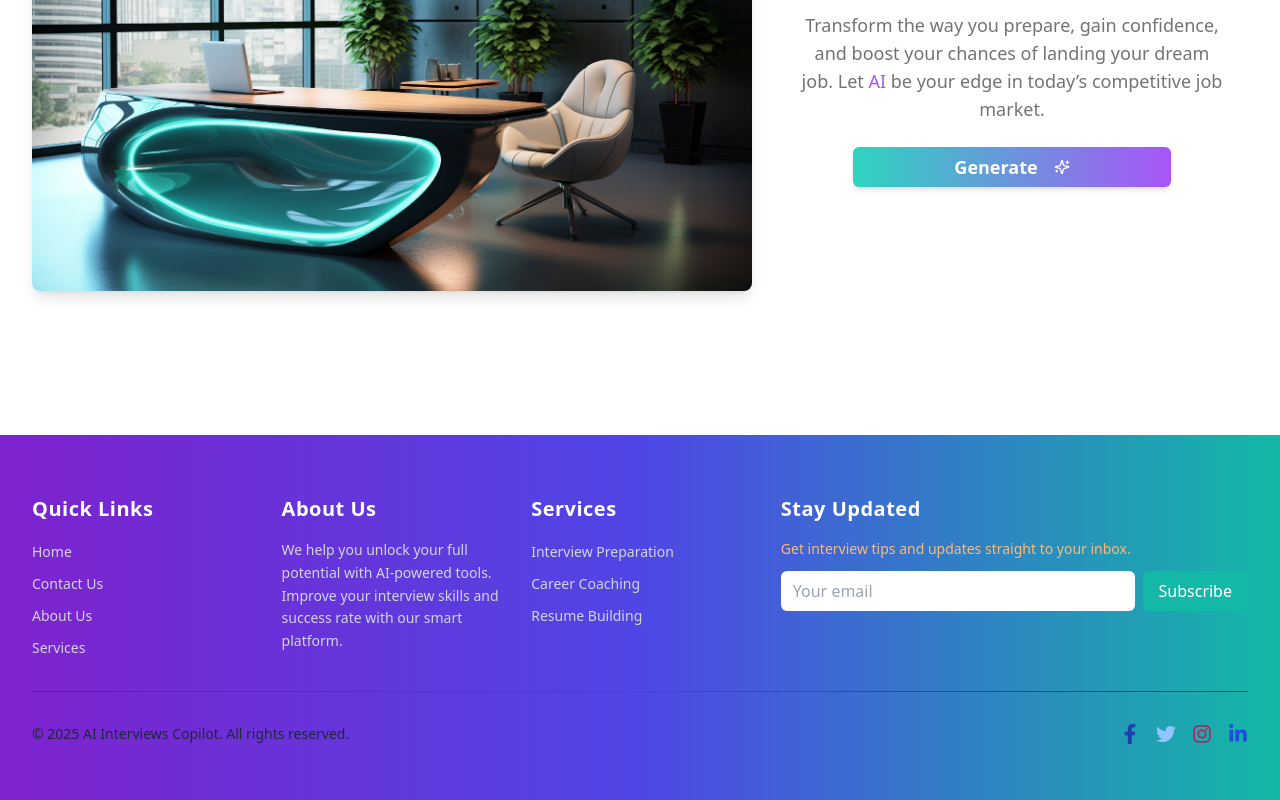
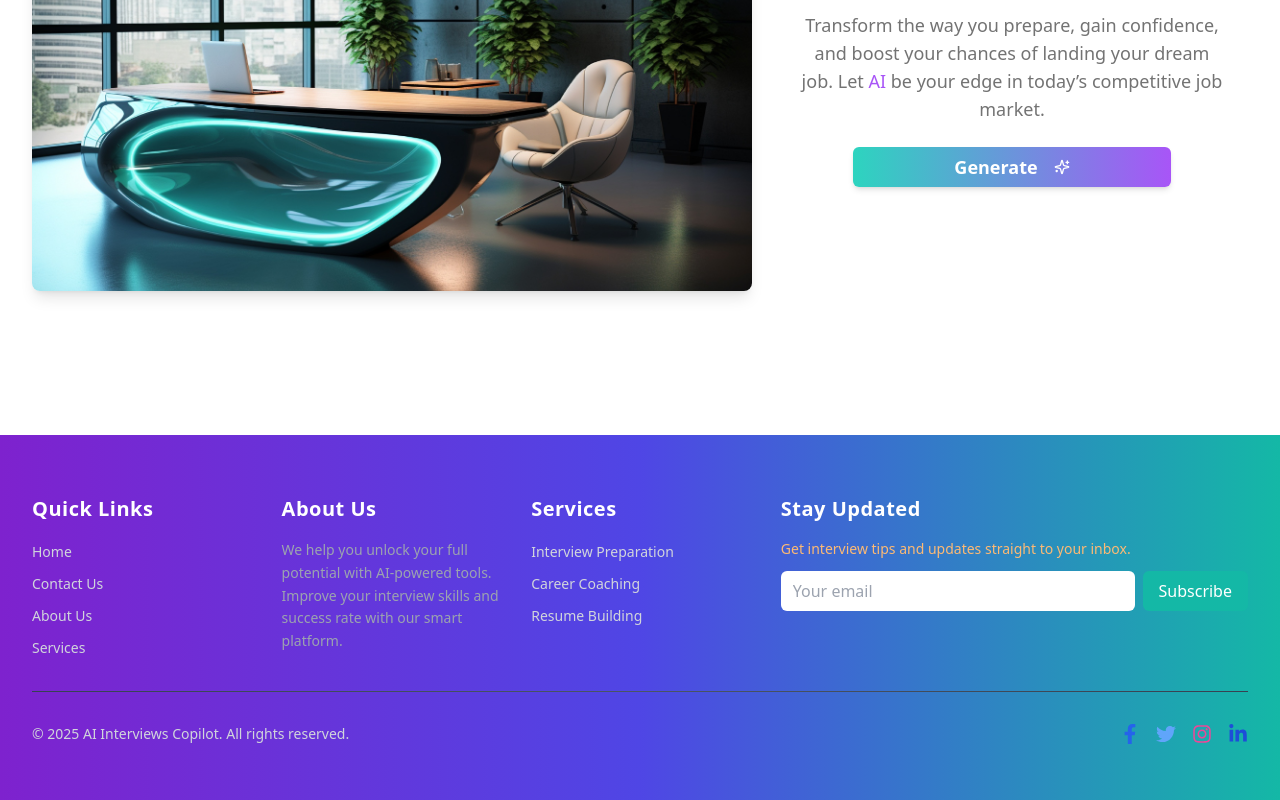
Before and after one commit to Aryankadyan/MockWise, a React (Vite) app: page / in a window 1280 px wide. Shown: the part 1844-2644 px from the top of the page. Built offline with nearby package versions, Linux system fonts and the light colour scheme; no server answers.

Commit message:
footer section modification

```diff
--- a/src/components/Footer.tsx
+++ b/src/components/Footer.tsx
@@ -61,7 +61,7 @@ export const Footer = () => {
           {/* About Us */}
           <div>
             <h3 className="font-semibold text-xl text-white tracking-wide mb-4">About Us</h3>
-            <p className="leading-relaxed text-sm text-gray-300">
+            <p className="leading-relaxed text-sm text-gray-400">
               We help you unlock your full potential with AI-powered tools. Improve your interview skills and success rate with our smart platform.
             </p>
           </div>
@@ -70,9 +70,9 @@ export const Footer = () => {
           <div>
             <h3 className="font-semibold text-xl text-white tracking-wide mb-4">Services</h3>
             <ul className="space-y-2">
-              <li><FooterLink to="/services/interview-prep">Interview Preparation</FooterLink></li>
-              <li><FooterLink to="/services/career-coaching">Career Coaching</FooterLink></li>
-              <li><FooterLink to="/services/resume-building">Resume Building</FooterLink></li>
+              <FooterLink to="/services/interview-prep">Interview Preparation</FooterLink>
+              <FooterLink to="/services/career-coaching">Career Coaching</FooterLink>
+              <FooterLink to="/services/resume-building">Resume Building</FooterLink>
             </ul>
           </div>
 
@@ -97,12 +97,12 @@ export const Footer = () => {
         <div className="h-px w-full bg-gradient-to-r from-gray-700 via-gray-600 to-gray-700 my-8" />
 
         {/* Bottom Row */}
-        <div className="flex flex-col md:flex-row justify-between items-center gap-4 text-sm text-gray-800">
+        <div className="flex flex-col md:flex-row justify-between items-center gap-4 text-sm text-gray-300">
           <p>&copy; {new Date().getFullYear()} AI Interviews Copilot. All rights reserved.</p>
           <div className="flex gap-4">
-            <SocialLink href="https://facebook.com" icon={<FaFacebookF size={20} />} hoverColor="text-blue-800" />
-            <SocialLink href="https://twitter.com" icon={<FaTwitter size={20} />} hoverColor="text-blue-300" />
-            <SocialLink href="https://instagram.com" icon={<FaInstagram size={20} />} hoverColor="text-pink-700" />
+            <SocialLink href="https://facebook.com" icon={<FaFacebookF size={20} />} hoverColor="text-blue-600" />
+            <SocialLink href="https://twitter.com" icon={<FaTwitter size={20} />} hoverColor="text-blue-400" />
+            <SocialLink href="https://instagram.com" icon={<FaInstagram size={20} />} hoverColor="text-pink-500" />
             <SocialLink href="https://linkedin.com" icon={<FaLinkedinIn size={20} />} hoverColor="text-blue-700" />
           </div>
         </div>
```
